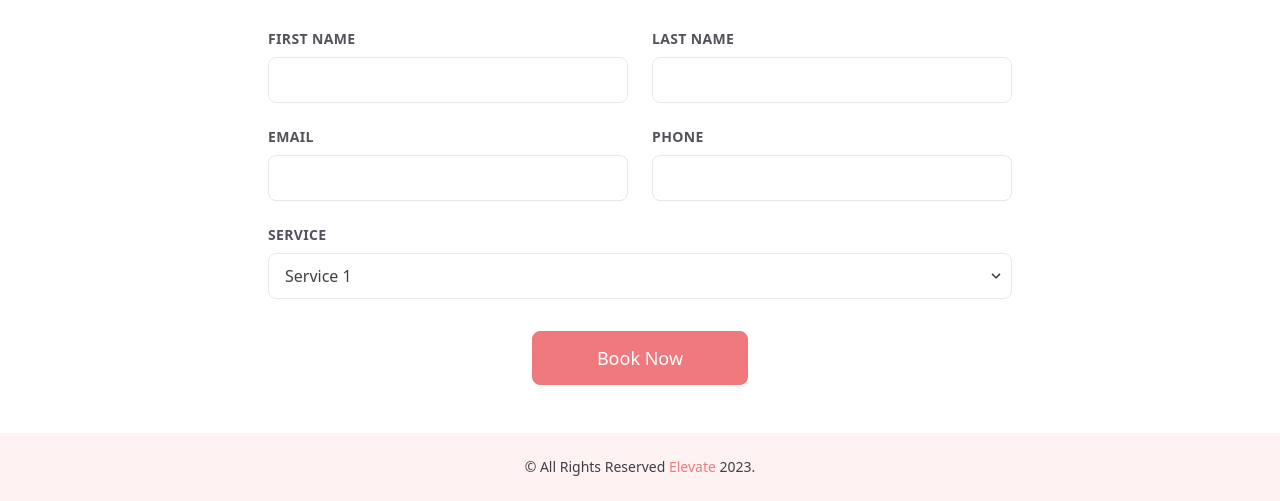
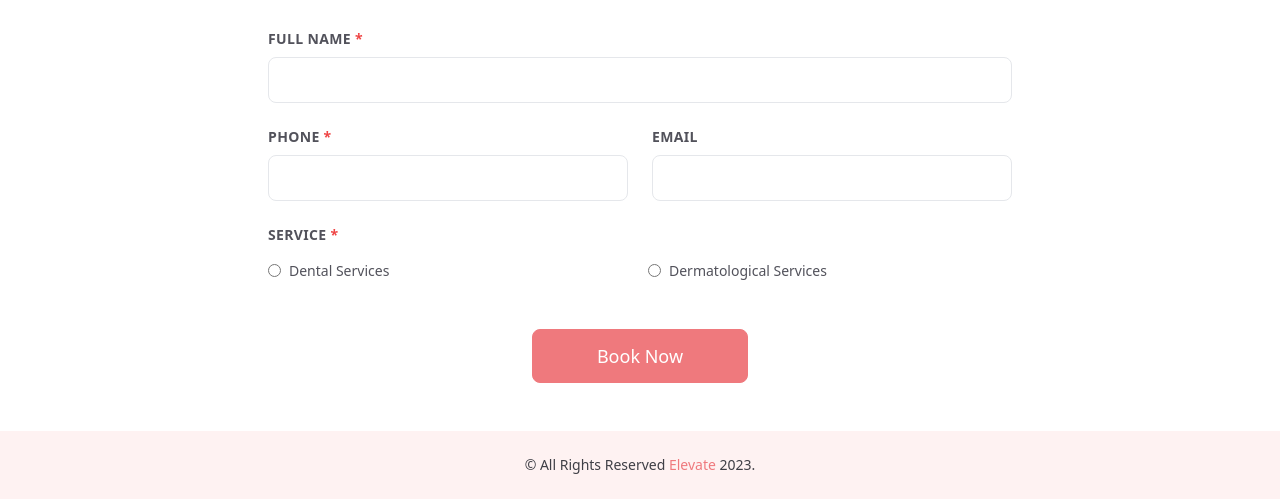
Before and after one commit to omima618/Elevate-appointment, a plain HTML site: page index.html in a window 1280 px wide. Shown: the part 551-1052 px from the top of the page. Drawn offline with nearby package versions, Linux system fonts and the light colour scheme.

Commit message:
update form

```diff
--- a/index.html
+++ b/index.html
@@ -64,61 +64,77 @@
                 </div>
                 <form class="w-full mx-auto max-w-3xl">
                     <div class="flex flex-wrap mb-6">
-                        <div class="w-full md:w-1/2 px-3 mb-6 md:mb-0">
-                            <label class="block uppercase tracking-wide text-zinc-600 text-sm font-bold mb-2"
-                                for="first-name">
-                                First Name
+                        <div class="w-full px-3 mb-6 md:mb-0">
+                            <label class="block select-none uppercase tracking-wide text-zinc-600 text-sm font-bold mb-2"
+                                for="full-name">
+                                Full Name <span class="text-red-500">*</span>
                             </label>
                             <input
                                 class="appearance-none block w-full bg-white text-zinc-700 border border-gray-200 rounded-lg py-3 px-4 leading-tight focus:outline-none focus:border-red-200"
-                                id="first-name" type="text">
+                                id="full-name" type="text" name="name" autocomplete="name" required>
                             <p class="validation-msg hidden text-red-500 text-xs italic"></p>
                         </div>
+                    </div>
+                    <div class="flex flex-wrap mb-6">
                         <div class="w-full md:w-1/2 px-3">
-                            <label class="block uppercase tracking-wide text-zinc-600 text-sm font-bold mb-2"
-                                for="last-name">
-                                Last Name
+                            <label class="block select-none uppercase tracking-wide text-zinc-600 text-sm font-bold mb-2"
+                                for="phone">
+                                Phone <span class="text-red-500">*</span>
                             </label>
                             <input
                                 class="appearance-none block w-full bg-white text-zinc-700 border border-gray-200 rounded-lg py-3 px-4 leading-tight focus:outline-none focus:border-red-200"
-                                id="last-name" type="text">
+                                id="phone" name="phone" type="tel" autocomplete="tel" required>
                         </div>
-                    </div>
-                    <div class="flex flex-wrap mb-6">
                         <div class="w-full md:w-1/2 px-3 mb-6 md:mb-0">
-                            <label class="block uppercase tracking-wide text-zinc-600 text-sm font-bold mb-2"
+                            <label class="block select-none uppercase tracking-wide text-zinc-600 text-sm font-bold mb-2"
                                 for="email">
                                 Email
                             </label>
                             <input
                                 class="appearance-none block w-full bg-white text-zinc-700 border border-gray-200 rounded-lg py-3 px-4 leading-tight focus:outline-none focus:border-red-200"
-                                id="email" type="email">
+                                id="email" name="email" type="email" autocomplete="email">
                             <p class="text-red-500 text-xs italic"></p>
-                        </div>
-                        <div class="w-full md:w-1/2 px-3">
-                            <label class="block uppercase tracking-wide text-zinc-600 text-sm font-bold mb-2"
-                                for="phone">
-                                Phone
-                            </label>
-                            <input
-                                class="appearance-none block w-full bg-white text-zinc-700 border border-gray-200 rounded-lg py-3 px-4 leading-tight focus:outline-none focus:border-red-200"
-                                id="phone" type="tel">
                         </div>
                     </div>
                     <div class="flex flex-wrap mb-6">
                         <div class="w-full px-3">
-                            <label class="block uppercase tracking-wide text-zinc-600 text-sm font-bold mb-2" for="service">
-                                Service
+                            <label class="block select-none uppercase tracking-wide text-zinc-600 text-sm font-bold mb-4" for="service">
+                                Service <span class="text-red-500">*</span>
                             </label>
-                            <div class="relative">
-                                <select
-                                    class="block appearance-none w-full bg-white border border-gray-200 text-zinc-700 py-3 px-4 pr-8 rounded-lg leading-tight focus:outline-none focus:border-red-200"
-                                    id="service">
-                                    <option>Service 1</option>
-                                    <option>Service 2</option>
-                                    <option>Service 3</option>
-                                    <option>Service 4</option>
-                                    <option>Service 5</option>
+                            <div class="w-full flex gap-4 mb-4">
+                                <div class="w-1/2 flex gap-2 items-center select-none">
+                                    <input type="radio" name="service-type" id="service-type-1" value="dental">
+                                    <label class="text-zinc-600 text-sm font-medium" for="service-type-1">Dental Services</label>
+                                </div>
+                                <div class="w-1/2 flex gap-2 items-center select-none">
+                                    <input type="radio" name="service-type" id="service-type-2" value="dermatological">
+                                    <label class="text-zinc-600 text-sm font-medium" for="service-type-2">Dermatological Services</label>
+                                </div>
+                            </div>
+                            <div class="relative hidden transition duration-200" data-service="dental">
+                                <select id="service" name="service" class="block appearance-none w-full bg-white border border-gray-200 text-zinc-700 py-3 px-4 pr-8 rounded-lg leading-tight focus:outline-none focus:border-red-200">
+                                    <option>Dental Service 1</option>
+                                    <option>Dental Service 2</option>
+                                    <option>Dental Service 3</option>
+                                    <option>Dental Service 4</option>
+                                    <option>Dental Service 5</option>
+                                </select>
+                                <div
+                                    class="pointer-events-none absolute inset-y-0 right-0 flex items-center px-2 text-zinc-700">
+                                    <svg class="fill-current h-4 w-4" xmlns="http://www.w3.org/2000/svg"
+                                        viewBox="0 0 20 20">
+                                        <path
+                                            d="M9.293 12.95l.707.707L15.657 8l-1.414-1.414L10 10.828 5.757 6.586 4.343 8z" />
+                                    </svg>
+                                </div>
+                            </div>
+                            <div class="relative hidden transition duration-200" data-service="dermatological">
+                                <select name="service" class="block appearance-none w-full bg-white border border-gray-200 text-zinc-700 py-3 px-4 pr-8 rounded-lg leading-tight focus:outline-none focus:border-red-200">
+                                    <option>Dermatological Services 1</option>
+                                    <option>Dermatological Services 2</option>
+                                    <option>Dermatological Services 3</option>
+                                    <option>Dermatological Services 4</option>
+                                    <option>Dermatological Services 5</option>
                                 </select>
                                 <div
                                     class="pointer-events-none absolute inset-y-0 right-0 flex items-center px-2 text-zinc-700">
--- a/js/script.js
+++ b/js/script.js
@@ -1,3 +1,4 @@
+// LANGUAGE DROPDOWN
 document.querySelectorAll('.toggler-btn').forEach((btn) => {
     btn.addEventListener('click', function () {
         document.getElementById(`${this.dataset.toggle}`).classList.toggle('hidden');
@@ -7,4 +8,28 @@ document.querySelectorAll('.toggler-btn').forEach((btn) => {
 document.addEventListener('click', function (e) {
     if (e.target.classList.contains('.dropdown') || e.target.closest('.dropdown')) return;
     document.getElementById('language-dropdown').classList.add('hidden');
+});
+
+// SWITCH SERVICES
+
+const switchService = (currentService) => {
+    document.querySelectorAll('[data-service]').forEach((service) => {
+        if (service.dataset.service === currentService) {
+            setTimeout(() => { service.classList.remove('hidden'); }, 202);
+            setTimeout(() => { service.classList.remove('opacity-0'); }, 400);
+            service.querySelector('select').id = 'service';
+        } else {
+            service.classList.add('opacity-0');
+            setTimeout(() => { service.classList.add('hidden'); }, 200);
+            service.querySelector('select').id = '';
+        }
+    });
+}
+
+document.querySelectorAll('input[name="service-type"]').forEach((inp) => {
+    inp.addEventListener('change', function () {
+        if (this.checked) {
+            switchService(this.value);
+        }
+    })
 })
```
